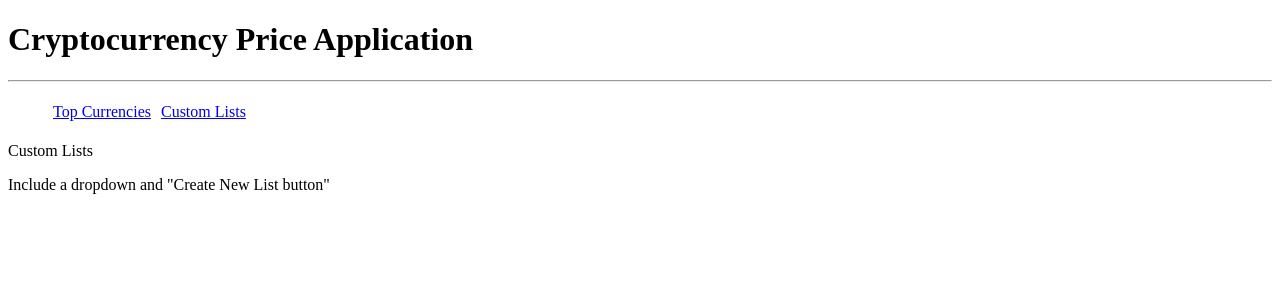
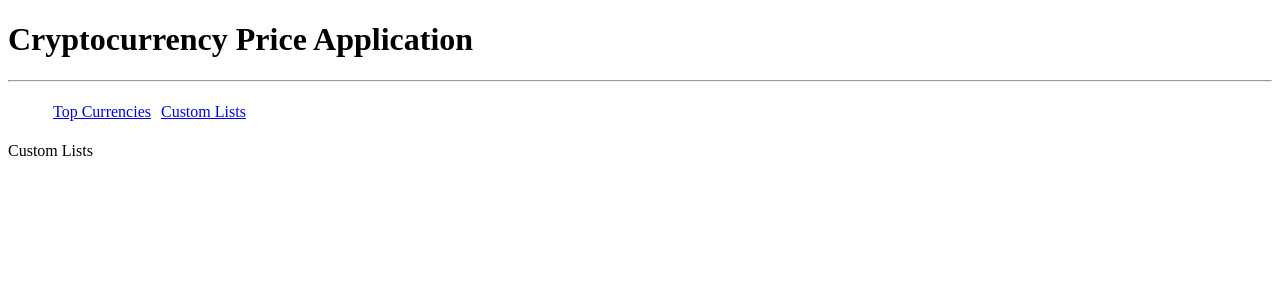
Before and after one commit to SyntaxErratum/angular-cryptocurrency-app, an Angular app: page /custom-lists in a window 1280 px wide. Shown: the top 300 px of the page. Built offline with nearby package versions, Linux system fonts and the light colour scheme.

Commit message:
Fixed Comment on needed buttons

```diff
--- a/src/app/custom-lists/custom-lists.component.html
+++ b/src/app/custom-lists/custom-lists.component.html
@@ -1,2 +1,2 @@
 <p>Custom Lists</p>
-Include a dropdown and "Create New List button"
+<!-- Include a dropdown and "Create New List button" -->
```
